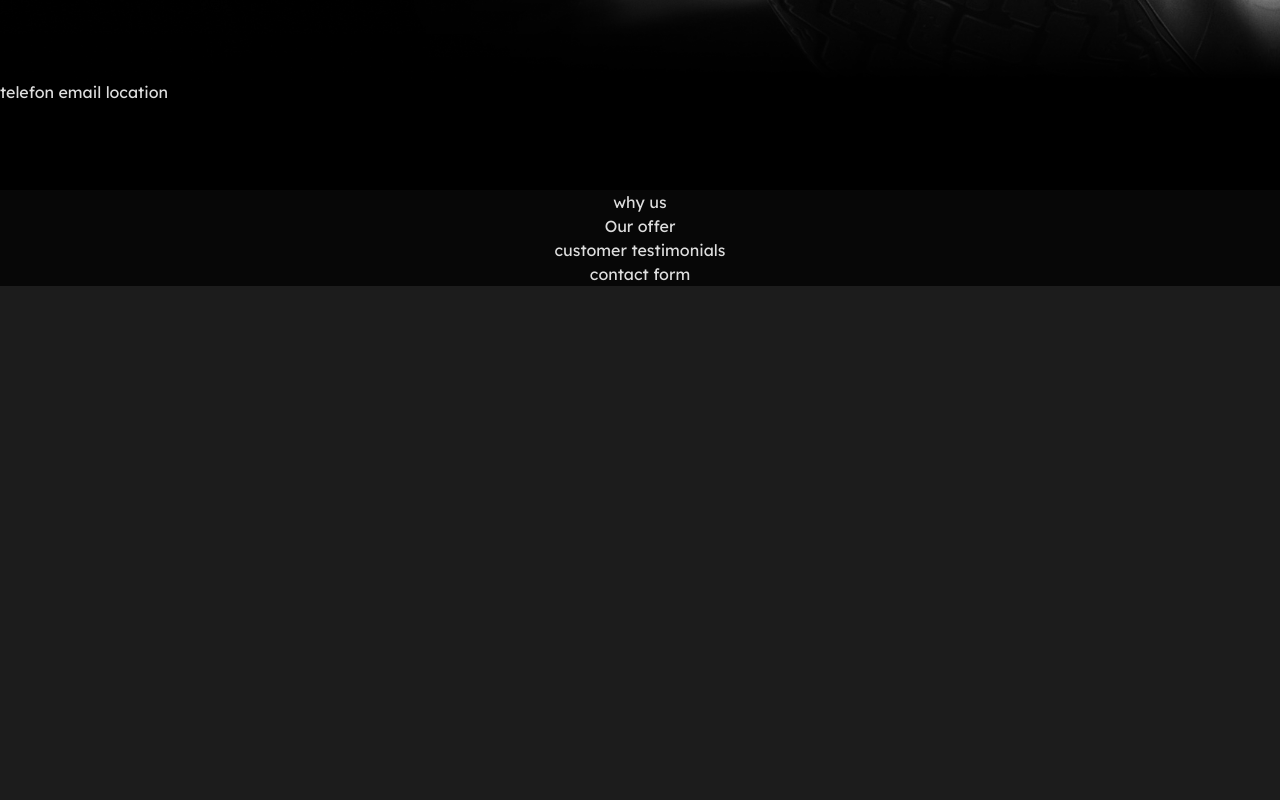
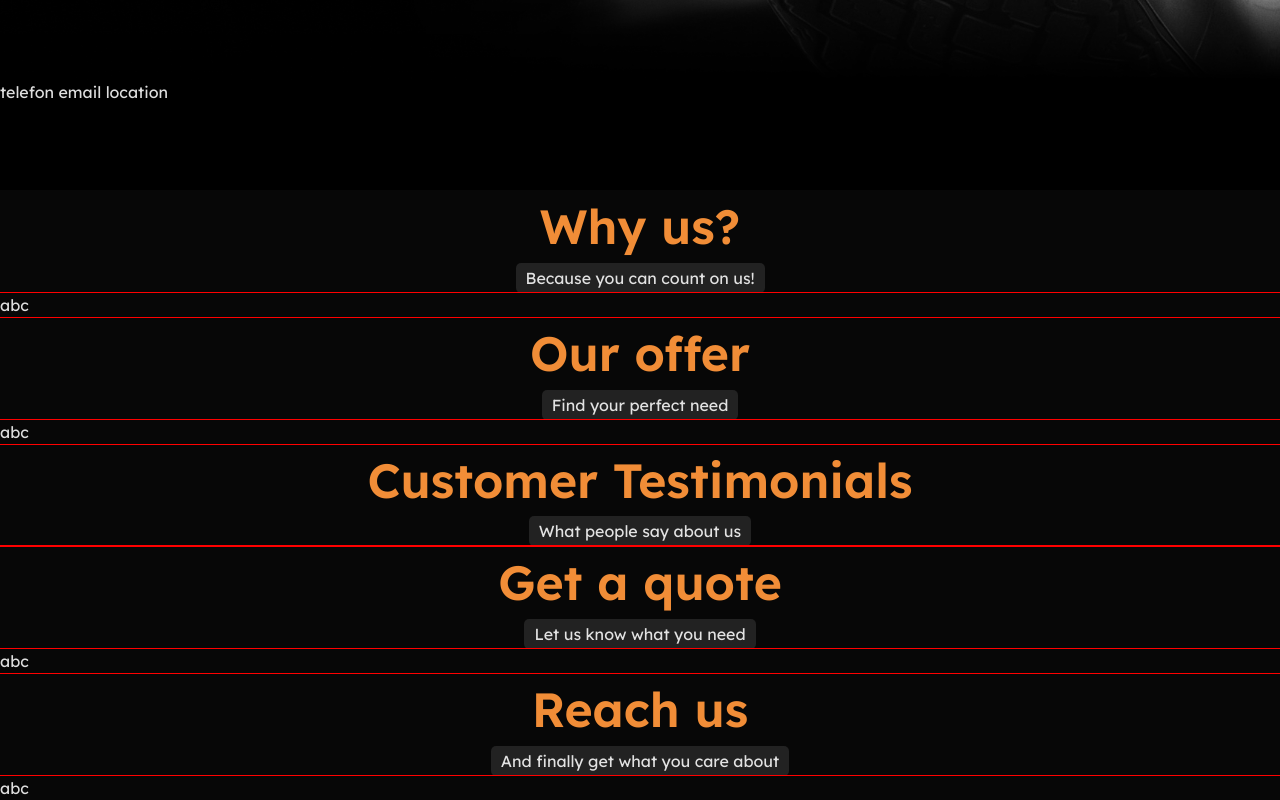
Before and after one commit to WitroxHunter/Sidlesham-Tyres, a React (Vite) app: page / in a window 1280 px wide. Shown: the part 720-1520 px from the top of the page. Before the commit the page ends 1006 px from the top, so only its background shows below. Built offline with nearby package versions, Linux system fonts and the light colour scheme.

Commit message:
updated sections

```diff
--- a/src/App.css
+++ b/src/App.css
@@ -60,3 +60,15 @@ body {
   flex-direction: column;
   align-items: center;
 }
+
+.section {
+  width: 100%;
+}
+
+.sectionContent {
+  width: 100%;
+  outline: solid red 1px;
+}
+
+.sectionWhyUs {
+}
--- a/src/App.jsx
+++ b/src/App.jsx
@@ -1,6 +1,7 @@
 import { useState } from "react";
 import Header from "./components/header";
 import Telebim from "./components/telebim";
+import SectionTitle from "./components/sectionTitle";
 import "./App.css";
 
 function App() {
@@ -10,11 +11,38 @@ function App() {
       <Telebim />
       <div className="contactBox">telefon email location</div>
       <div className="mainContent">
-        <div className="sectionWhyUs">why us</div>
-        <div className="sectionOurOffer">Our offer</div>
-        <div className="sectionCustomerTestimonials">customer testimonials</div>
-        <div className="sectionGetAQuote">contact form</div>
-        <div className="sectionReachUs"></div>
+        <div className="section sectionWhyUs">
+          <SectionTitle
+            title="Why us?"
+            subtitle="Because you can count on us!"
+          />
+          <div className="sectionContent">abc</div>
+        </div>
+        <div className="section sectionOurOffer">
+          <SectionTitle title="Our offer" subtitle="Find your perfect need" />
+          <div className="sectionContent">abc</div>
+        </div>
+        <div className="section sectionCustomerTestimonials">
+          <SectionTitle
+            title="Customer Testimonials"
+            subtitle="What people say about us"
+          />
+          <div className="sectionContent"></div>
+        </div>
+        <div className="section sectionGetAQuote">
+          <SectionTitle
+            title="Get a quote"
+            subtitle="Let us know what you need"
+          />
+          <div className="sectionContent">abc</div>
+        </div>
+        <div className="section sectionReachUs">
+          <SectionTitle
+            title="Reach us"
+            subtitle="And finally get what you care about"
+          />
+          <div className="sectionContent">abc</div>
+        </div>
       </div>
     </>
   );
--- /dev/null
+++ b/src/components/sectionTitle.jsx
@@ -0,0 +1,10 @@
+export default function SectionTitle(props) {
+  return (
+    <>
+      <div className="sectionTitleBox">
+        <h1 className="sectionTitle">{props.title}</h1>
+        <span className="FontVerySmall sectionSubTitle">{props.subtitle}</span>
+      </div>
+    </>
+  );
+}
--- a/src/index.css
+++ b/src/index.css
@@ -7,11 +7,13 @@
   color: rgba(255, 255, 255, 0.87);
   background-color: #1c1c1c;
 
+  --UIlightgrey: #222222;
   --UIbackground: #070707;
   --UIorange: #f18d37;
   --FontVerySmall: 16px;
   --FontSmall: 20px;
   --FontMid: 24px;
+  --FontBig: 48px;
 
   font-synthesis: none;
   text-rendering: optimizeLegibility;
@@ -193,3 +195,24 @@ button:focus-visible {
 .menuItemText {
   cursor: pointer;
 }
+
+.sectionTitle {
+  color: var(--UIorange);
+  font-family: Lexend-SemiBold;
+  font-size: var(--FontBig);
+  margin: 10px 0;
+}
+
+.sectionSubTitle {
+  background-color: var(--UIlightgrey);
+  padding: 3px 10px;
+  border-radius: 5px;
+}
+
+.sectionTitleBox {
+  width: 100%;
+  display: flex;
+  flex-direction: column;
+  align-items: center;
+  justify-content: center;
+}
```
